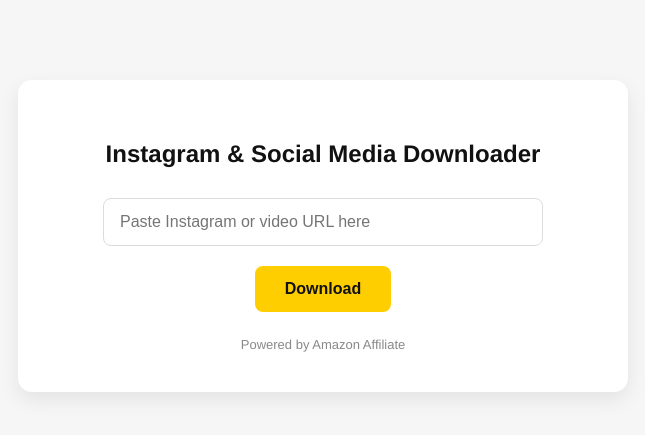
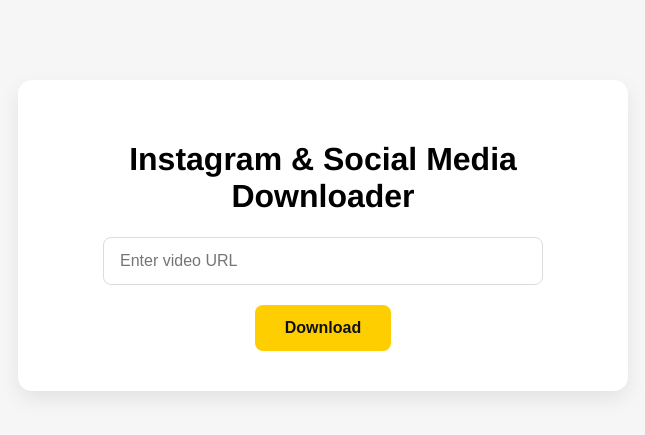
Before and after one commit to celebz2022/savefrom, a Flask app: page / in a window 1280 px wide. Shown: the top 435 px of the page, without its empty margins (317-962 px from the left). Run offline with Flask 3, Linux system fonts and the light colour scheme.

Commit message:
Update index.html

```diff
--- a/templates/index.html
+++ b/templates/index.html
@@ -7,18 +7,11 @@
 </head>
 <body>
     <div class="container">
-        <h2>Instagram & Social Media Downloader</h2>
-        <form id="download-form" method="POST" action="/download_video" target="_blank">
-            <input type="text" name="url" placeholder="Paste Instagram or video URL here" required>
-            <button type="submit" onclick="openAffiliate()">Download</button>
+        <h1>Instagram & Social Media Downloader</h1>
+        <form action="/download" method="POST">
+            <input type="text" name="url" placeholder="Enter video URL" required>
+            <button type="submit">Download</button>
         </form>
-        <footer>Powered by Amazon Affiliate</footer>
     </div>
-
-    <script>
-        function openAffiliate() {
-            window.open("https://www.amazon.ae/dp/B07DX89ZHN?tag=healthhackzon-21", "_blank");
-        }
-    </script>
 </body>
 </html>
```
